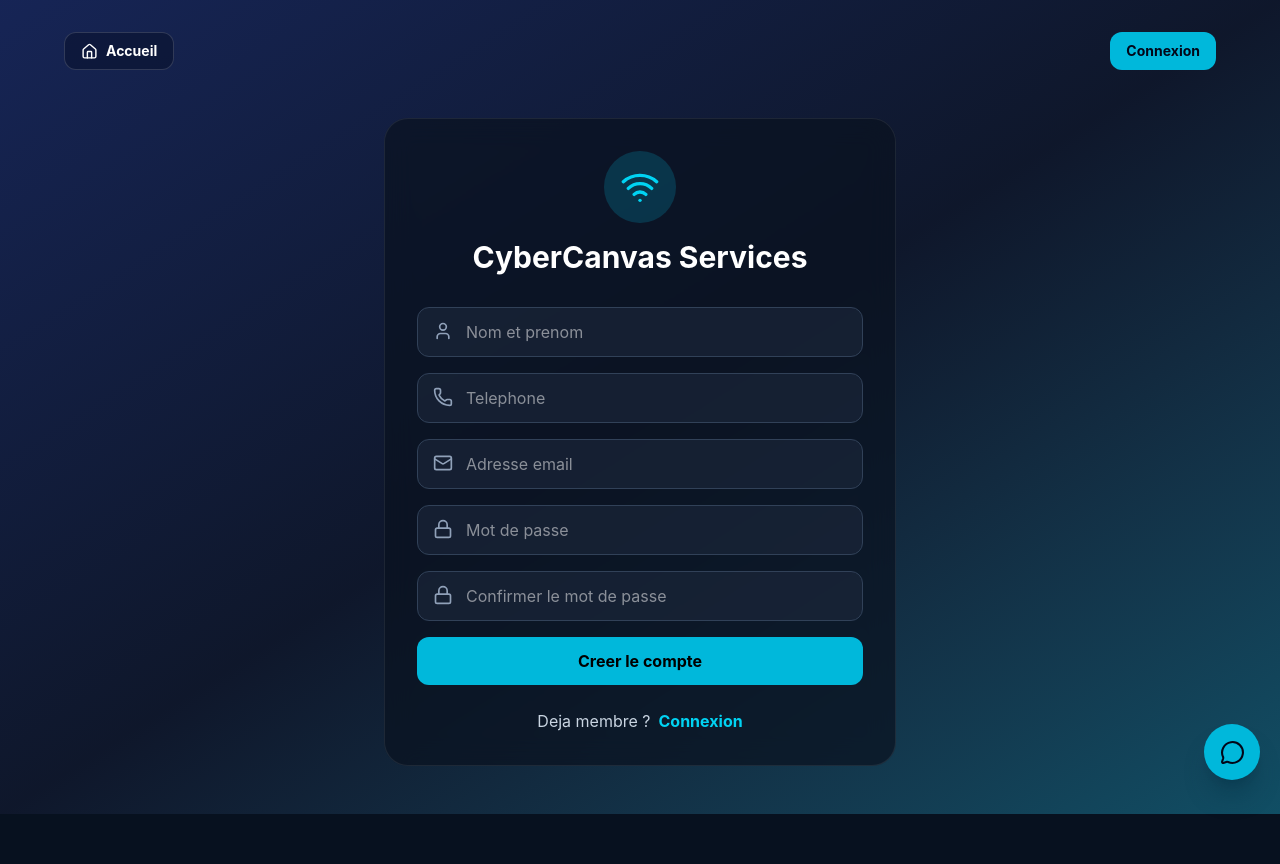
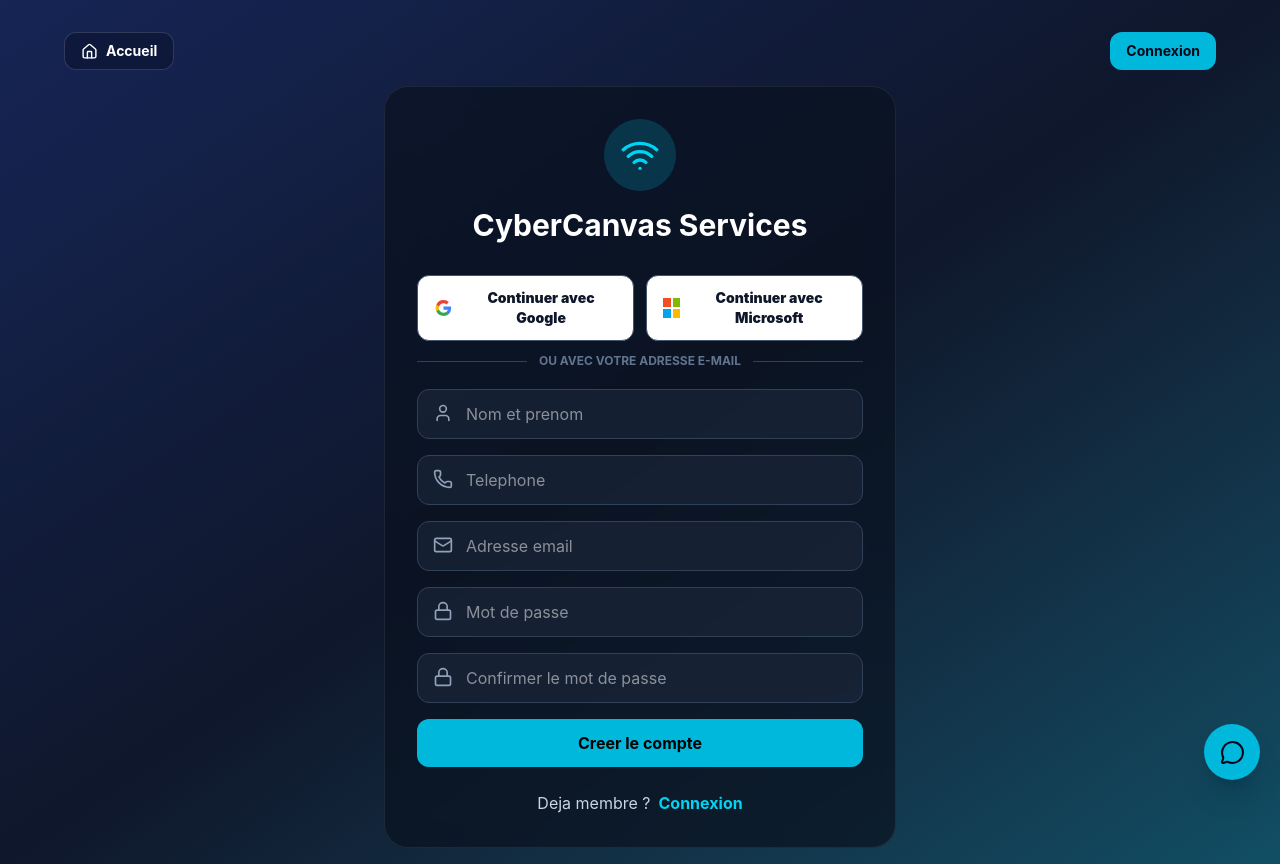
Before and after one commit to cybercanvasservices-sys/cybercanvas-services, a Next.js app: page /register in a window 1280 px wide. Before the commit the page ends 814 px from the top, so only its background shows below. Built offline with nearby package versions, Linux system fonts and the light colour scheme; no server answers.

Commit message:
Add Google and Microsoft client authentication

```diff
--- /dev/null
+++ b/app/auth/callback/page.tsx
@@ -0,0 +1,89 @@
+"use client";
+
+import { Suspense, useEffect, useState } from "react";
+import Link from "next/link";
+import { useRouter, useSearchParams } from "next/navigation";
+import { LoaderCircle, ShieldCheck } from "lucide-react";
+import { supabase } from "@/lib/supabase";
+
+export default function AuthCallbackPage() {
+  return (
+    <Suspense fallback={<CallbackStatus />}>
+      <AuthCallbackContent />
+    </Suspense>
+  );
+}
+
+function AuthCallbackContent() {
+  const router = useRouter();
+  const searchParams = useSearchParams();
+  const [error, setError] = useState("");
+
+  useEffect(() => {
+    let active = true;
+
+    async function completeLogin() {
+      const nextParam = searchParams.get("next");
+      const next =
+        nextParam?.startsWith("/") && !nextParam.startsWith("//")
+          ? nextParam
+          : "/espace-client";
+
+      const { data, error: sessionError } = await supabase.auth.getSession();
+
+      if (!active) return;
+
+      if (sessionError || !data.session?.user) {
+        setError(
+          "La connexion n'a pas pu etre finalisee. Reessayez depuis la page de connexion."
+        );
+        return;
+      }
+
+      window.localStorage.setItem(
+        "cybercanvas-client-session",
+        data.session.user.email || data.session.user.id
+      );
+      router.replace(next);
+      router.refresh();
+    }
+
+    const timer = window.setTimeout(completeLogin, 250);
+    return () => {
+      active = false;
+      window.clearTimeout(timer);
+    };
+  }, [router, searchParams]);
+
+  if (error) {
+    return (
+      <CallbackStatus>
+        <p className="text-sm font-semibold text-red-200">{error}</p>
+        <Link
+          href="/login"
+          className="mt-5 inline-flex rounded-xl bg-cyan-500 px-5 py-3 font-black text-slate-950"
+        >
+          Revenir a la connexion
+        </Link>
+      </CallbackStatus>
+    );
+  }
+
+  return <CallbackStatus />;
+}
+
+function CallbackStatus({ children }: { children?: React.ReactNode }) {
+  return (
+    <main className="flex min-h-screen items-center justify-center bg-slate-950 p-5 text-white">
+      <div className="w-full max-w-md rounded-2xl border border-cyan-400/20 bg-slate-900 p-8 text-center shadow-xl">
+        <div className="mx-auto flex h-16 w-16 items-center justify-center rounded-2xl bg-cyan-500/15 text-cyan-300">
+          {children ? <ShieldCheck size={32} /> : <LoaderCircle className="animate-spin" size={32} />}
+        </div>
+        <h1 className="mt-5 text-2xl font-black">Connexion securisee</h1>
+        <div className="mt-3 text-slate-300">
+          {children || "Verification de votre compte en cours..."}
+        </div>
+      </div>
+    </main>
+  );
+}
--- /dev/null
+++ b/app/espace-client/page.tsx
@@ -0,0 +1,88 @@
+"use client";
+
+import { useEffect, useState } from "react";
+import Link from "next/link";
+import { useRouter } from "next/navigation";
+import { LogOut, ShieldCheck, UserRound, Wifi } from "lucide-react";
+import { supabase } from "@/lib/supabase";
+
+export default function EspaceClientPage() {
+  const router = useRouter();
+  const [email, setEmail] = useState("");
+  const [loading, setLoading] = useState(true);
+
+  useEffect(() => {
+    supabase.auth.getUser().then(({ data }) => {
+      if (!data.user) {
+        router.replace("/login");
+        return;
+      }
+
+      setEmail(data.user.email || "Compte client");
+      setLoading(false);
+    });
+  }, [router]);
+
+  async function logout() {
+    await supabase.auth.signOut();
+    window.localStorage.removeItem("cybercanvas-client-session");
+    router.replace("/login");
+    router.refresh();
+  }
+
+  if (loading) {
+    return (
+      <main className="flex min-h-screen items-center justify-center bg-slate-950 text-white">
+        Verification du compte...
+      </main>
+    );
+  }
+
+  return (
+    <main className="min-h-screen bg-[#eef3f8] text-slate-900">
+      <header className="border-b border-slate-800 bg-slate-950 px-5 py-4 text-white">
+        <div className="mx-auto flex max-w-5xl items-center justify-between gap-4">
+          <Link href="/" className="flex items-center gap-3 font-black">
+            <span className="flex h-11 w-11 items-center justify-center rounded-xl bg-cyan-500 text-slate-950">
+              <Wifi size={24} />
+            </span>
+            CyberCanvas Services
+          </Link>
+          <button
+            type="button"
+            onClick={logout}
+            className="flex items-center gap-2 rounded-xl border border-white/15 px-4 py-2 text-sm font-bold hover:border-cyan-300"
+          >
+            <LogOut size={17} />
+            Deconnexion
+          </button>
+        </div>
+      </header>
+
+      <section className="mx-auto max-w-5xl px-5 py-10">
+        <div className="rounded-2xl border border-slate-200 bg-white p-7 shadow-sm">
+          <div className="flex flex-col gap-5 sm:flex-row sm:items-center">
+            <div className="flex h-20 w-20 items-center justify-center rounded-2xl bg-slate-950 text-cyan-300">
+              <UserRound size={38} />
+            </div>
+            <div>
+              <p className="text-xs font-black uppercase tracking-[0.18em] text-cyan-700">
+                Espace client
+              </p>
+              <h1 className="mt-1 text-2xl font-black">Bienvenue</h1>
+              <p className="mt-1 font-semibold text-slate-500">{email}</p>
+            </div>
+          </div>
+
+          <div className="mt-7 flex items-start gap-3 rounded-xl border border-emerald-100 bg-emerald-50 p-4 text-emerald-800">
+            <ShieldCheck className="mt-0.5 shrink-0" size={21} />
+            <p className="text-sm font-semibold">
+              Votre connexion Google ou Microsoft est securisee par Supabase.
+              Les services client seront accessibles ici.
+            </p>
+          </div>
+        </div>
+      </section>
+    </main>
+  );
+}
--- a/app/login/page.tsx
+++ b/app/login/page.tsx
@@ -5,6 +5,7 @@ import { FormEvent, Suspense, useState } from "react";
 import { useRouter, useSearchParams } from "next/navigation";
 import { motion } from "framer-motion";
 import { Home, Lock, ShieldCheck, User, Wifi } from "lucide-react";
+import SocialAuthButtons from "@/components/SocialAuthButtons";
 
 type ClientUser = {
   email: string;
@@ -93,7 +94,9 @@ function LoginContent() {
 
   return (
     <LoginShell>
-      <form className="space-y-5" onSubmit={handleSubmit}>
+      <SocialAuthButtons />
+
+      <form className="mt-5 space-y-5" onSubmit={handleSubmit}>
         <div className="relative">
           <User className="absolute left-4 top-3.5 h-5 w-5 text-slate-400" />
           <input
--- a/app/register/page.tsx
+++ b/app/register/page.tsx
@@ -4,6 +4,7 @@ import Link from "next/link";
 import { FormEvent, useState } from "react";
 import { motion } from "framer-motion";
 import { CheckCircle2, Home, Lock, Mail, Phone, User, Wifi } from "lucide-react";
+import SocialAuthButtons from "@/components/SocialAuthButtons";
 
 type PendingClient = {
   id: number;
@@ -136,7 +137,9 @@ export default function RegisterPage() {
               <h1 className="text-3xl font-bold text-white">CyberCanvas Services</h1>
             </div>
 
-            <form className="space-y-4" onSubmit={handleSubmit}>
+            <SocialAuthButtons />
+
+            <form className="mt-5 space-y-4" onSubmit={handleSubmit}>
               <Field icon={<User />} value={form.nom} placeholder="Nom et prenom" onChange={(value) => updateField("nom", value)} />
               <Field icon={<Phone />} value={form.telephone} placeholder="Telephone" type="tel" onChange={(value) => updateField("telephone", value)} />
               <Field icon={<Mail />} value={form.email} placeholder="Adresse email" type="email" onChange={(value) => updateField("email", value)} />
--- /dev/null
+++ b/components/SocialAuthButtons.tsx
@@ -0,0 +1,122 @@
+"use client";
+
+import { useState } from "react";
+import type { Provider } from "@supabase/supabase-js";
+import { supabase } from "@/lib/supabase";
+
+type SocialProvider = {
+  id: Provider;
+  label: string;
+  scopes?: string;
+  icon: React.ReactNode;
+};
+
+const providers: SocialProvider[] = [
+  {
+    id: "google",
+    label: "Continuer avec Google",
+    icon: <GoogleIcon />,
+  },
+  {
+    id: "azure",
+    label: "Continuer avec Microsoft",
+    scopes: "email",
+    icon: <MicrosoftIcon />,
+  },
+];
+
+export default function SocialAuthButtons() {
+  const [loading, setLoading] = useState<Provider | null>(null);
+  const [error, setError] = useState("");
+
+  async function signIn(provider: SocialProvider) {
+    setError("");
+    setLoading(provider.id);
+
+    const redirectTo = `${window.location.origin}/auth/callback?next=/espace-client`;
+    const { error: oauthError } = await supabase.auth.signInWithOAuth({
+      provider: provider.id,
+      options: {
+        redirectTo,
+        scopes: provider.scopes,
+      },
+    });
+
+    if (oauthError) {
+      setError(
+        `Connexion ${provider.label.replace("Continuer avec ", "")} indisponible. Verifiez son activation dans Supabase.`
+      );
+      setLoading(null);
+    }
+  }
+
+  return (
+    <div className="space-y-3">
+      <div className="grid gap-3 sm:grid-cols-2">
+        {providers.map((provider) => (
+          <button
+            key={provider.id}
+            type="button"
+            onClick={() => signIn(provider)}
+            disabled={loading !== null}
+            className="flex min-h-12 items-center justify-center gap-3 rounded-xl border border-slate-600 bg-white px-4 py-3 text-sm font-black text-slate-900 transition hover:border-cyan-300 hover:bg-slate-50 disabled:cursor-wait disabled:opacity-60"
+          >
+            {provider.icon}
+            <span>
+              {loading === provider.id ? "Redirection..." : provider.label}
+            </span>
+          </button>
+        ))}
+      </div>
+
+      {error && (
+        <div className="rounded-xl border border-red-400/30 bg-red-500/10 p-3 text-sm text-red-200">
+          {error}
+        </div>
+      )}
+
+      <div className="flex items-center gap-3 text-xs font-bold uppercase text-slate-500">
+        <span className="h-px flex-1 bg-slate-700" />
+        ou avec votre adresse e-mail
+        <span className="h-px flex-1 bg-slate-700" />
+      </div>
+    </div>
+  );
+}
+
+function GoogleIcon() {
+  return (
+    <svg viewBox="0 0 24 24" className="h-5 w-5" aria-hidden="true">
+      <path
+        fill="#4285F4"
+        d="M21.6 12.23c0-.71-.06-1.39-.18-2.05H12v3.87h5.38a4.6 4.6 0 0 1-2 3.02v2.51h3.24c1.9-1.75 2.98-4.33 2.98-7.35Z"
+      />
+      <path
+        fill="#34A853"
+        d="M12 22c2.7 0 4.98-.9 6.63-2.42l-3.24-2.51c-.9.6-2.05.96-3.39.96-2.61 0-4.82-1.76-5.61-4.13H3.04v2.59A10 10 0 0 0 12 22Z"
+      />
+      <path
+        fill="#FBBC05"
+        d="M6.39 13.9A6.02 6.02 0 0 1 6.07 12c0-.66.11-1.3.32-1.9V7.51H3.04A10 10 0 0 0 2 12c0 1.61.38 3.14 1.04 4.49l3.35-2.59Z"
+      />
+      <path
+        fill="#EA4335"
+        d="M12 5.97c1.47 0 2.79.5 3.83 1.5l2.87-2.88A9.63 9.63 0 0 0 12 2a10 10 0 0 0-8.96 5.51l3.35 2.59C7.18 7.73 9.39 5.97 12 5.97Z"
+      />
+    </svg>
+  );
+}
+
+function MicrosoftIcon() {
+  return (
+    <span
+      className="grid h-5 w-5 grid-cols-2 gap-[2px]"
+      aria-hidden="true"
+    >
+      <span className="bg-[#f25022]" />
+      <span className="bg-[#7fba00]" />
+      <span className="bg-[#00a4ef]" />
+      <span className="bg-[#ffb900]" />
+    </span>
+  );
+}
```
